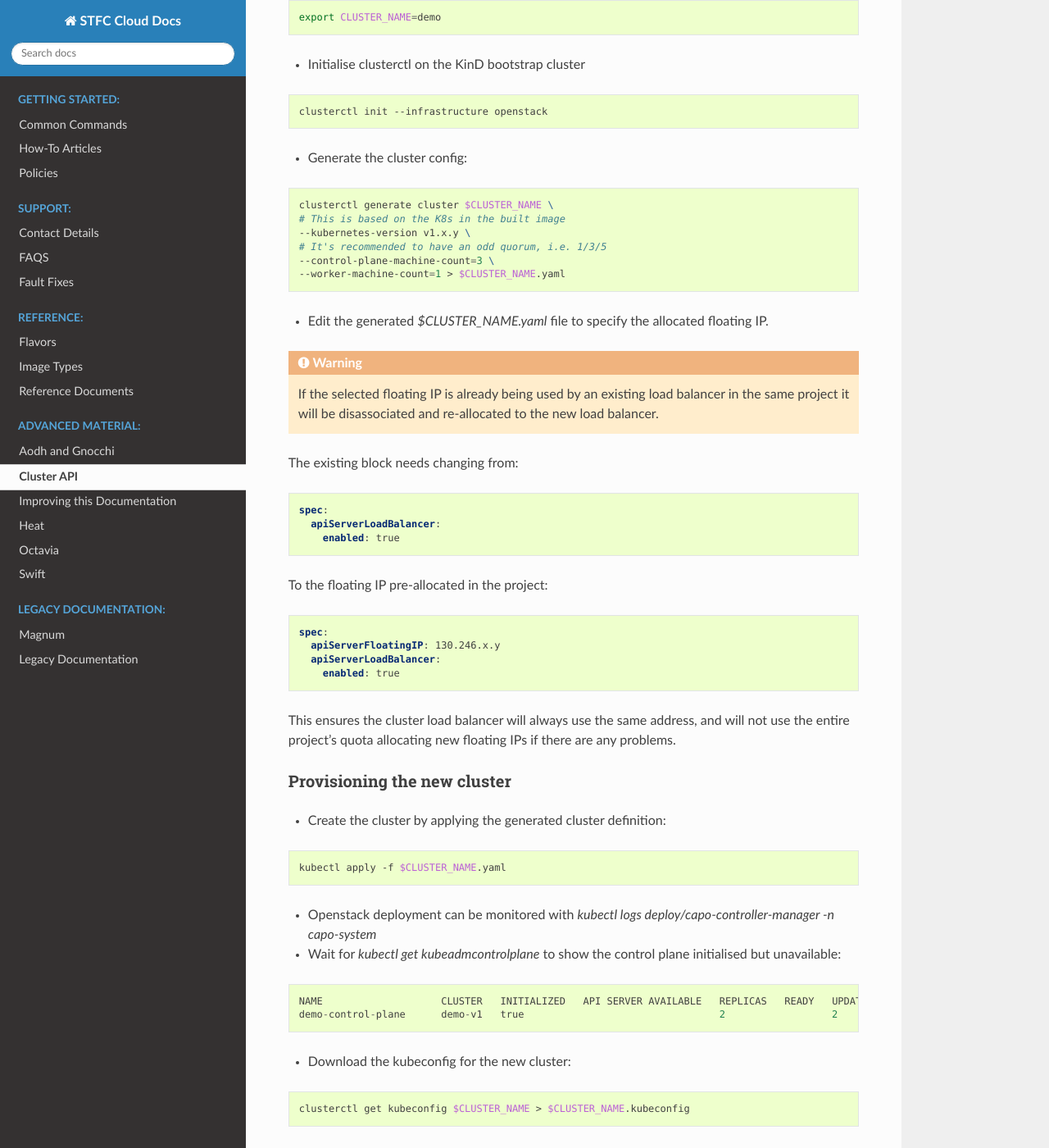
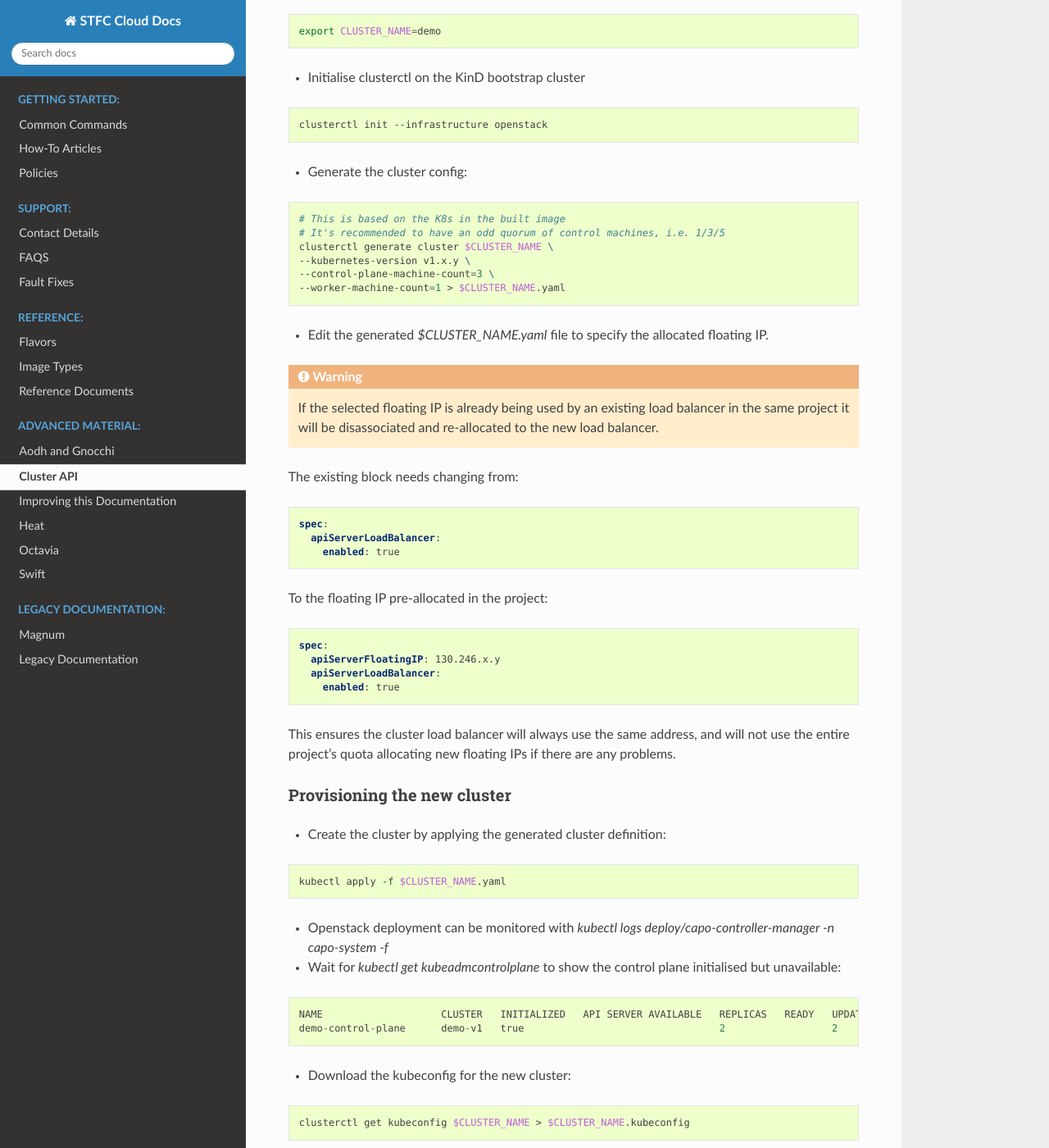
Before and after one commit to stfc/cloud-docs, a Sphinx documentation site: the page built from source/ClusterAPI/Setup.rst, in a window 1280 px wide and 1400 px high, scrolled down 3294 px. Shown: the whole window at 82% size. Built offline with Sphinx 7.4.7 and the Read the Docs theme 2.0.0, drawn with Linux system fonts in a browser that asks for light colours; some of the changed text lies outside the part shown.

Commit message:
Fix various issues with CAPI setup docs
These were noticed testing on a new cluster, either machine setup
problems or places where it could be more user friendly

```diff
--- a/source/ClusterAPI/Setup.rst
+++ b/source/ClusterAPI/Setup.rst
@@ -50,13 +50,14 @@
 .. code-block:: bash
 
     # Docker
-    sudo apt install docker.io
+    sudo apt install -y docker.io
     sudo usermod -aG docker $USER
     # Kubectl
     sudo snap install kubectl --classic
     # KinD
-    sudo snap install go --classic && go install sigs.k8s.io/kind@v0.14.0
+    sudo snap install go --classic
     export PATH="/home/$USER/go/bin:$PATH"
+    go install sigs.k8s.io/kind@v0.14.0
     # YQ (Used by Cluster API)
     sudo snap install yq
     # Clusterctl
@@ -153,10 +154,10 @@
 
 .. code-block:: bash
 
+    # This is based on the K8s in the built image
+    # It's recommended to have an odd quorum of control machines, i.e. 1/3/5
     clusterctl generate cluster $CLUSTER_NAME \
-    # This is based on the K8s in the built image
     --kubernetes-version v1.x.y \
-    # It's recommended to have an odd quorum, i.e. 1/3/5
     --control-plane-machine-count=3 \
     --worker-machine-count=1 > $CLUSTER_NAME.yaml
 
@@ -196,7 +197,7 @@
 
     kubectl apply -f $CLUSTER_NAME.yaml
 
-- Openstack deployment can be monitored with `kubectl logs deploy/capo-controller-manager -n capo-system`
+- Openstack deployment can be monitored with `kubectl logs deploy/capo-controller-manager -n capo-system -f`
 - Wait for `kubectl get kubeadmcontrolplane` to show the control plane initialised but unavailable:
 
 .. code-block::
```
Also changed, not shown: other parts of source/ClusterAPI/Setup.rst (+1 -1 lines).
